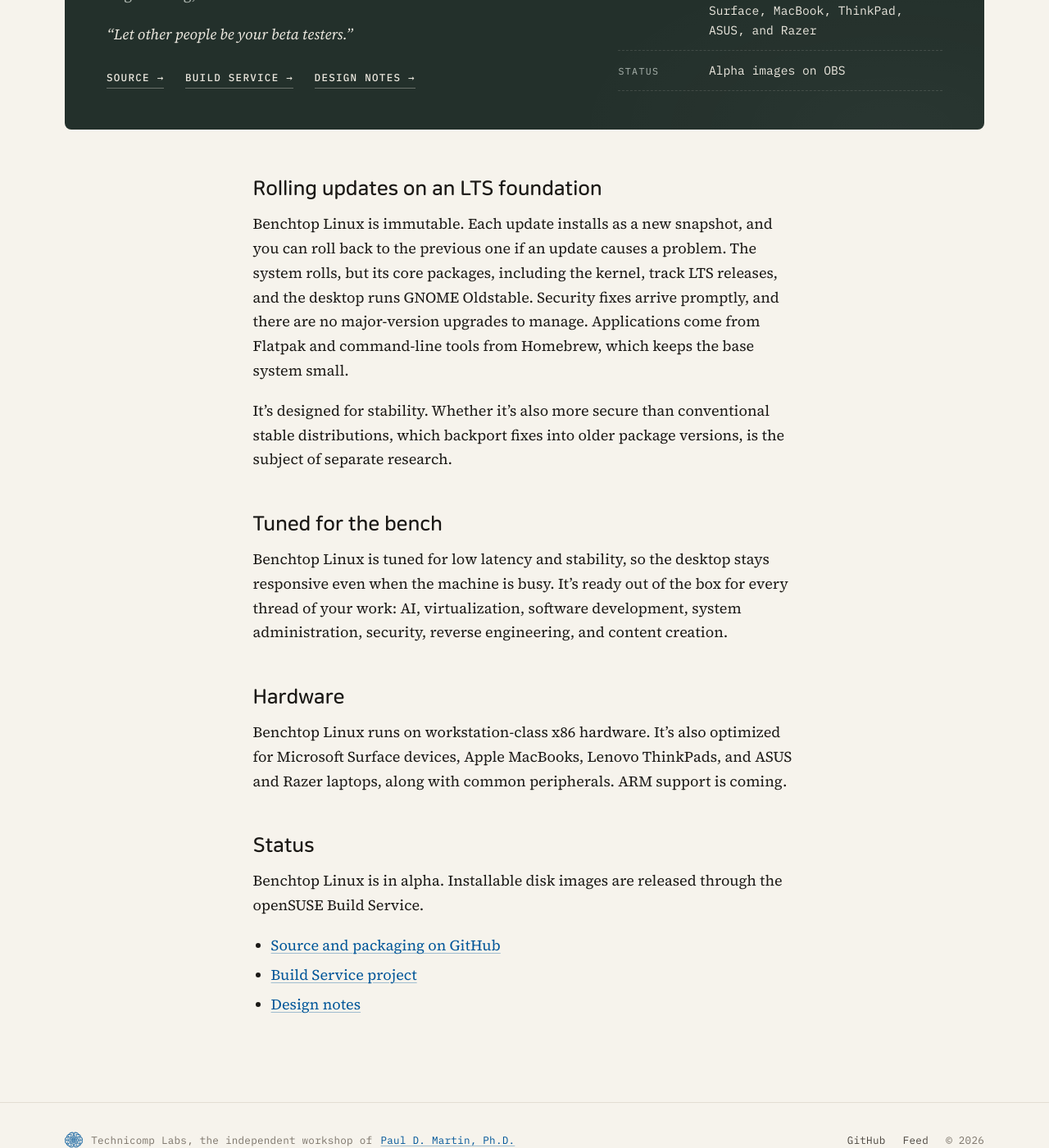
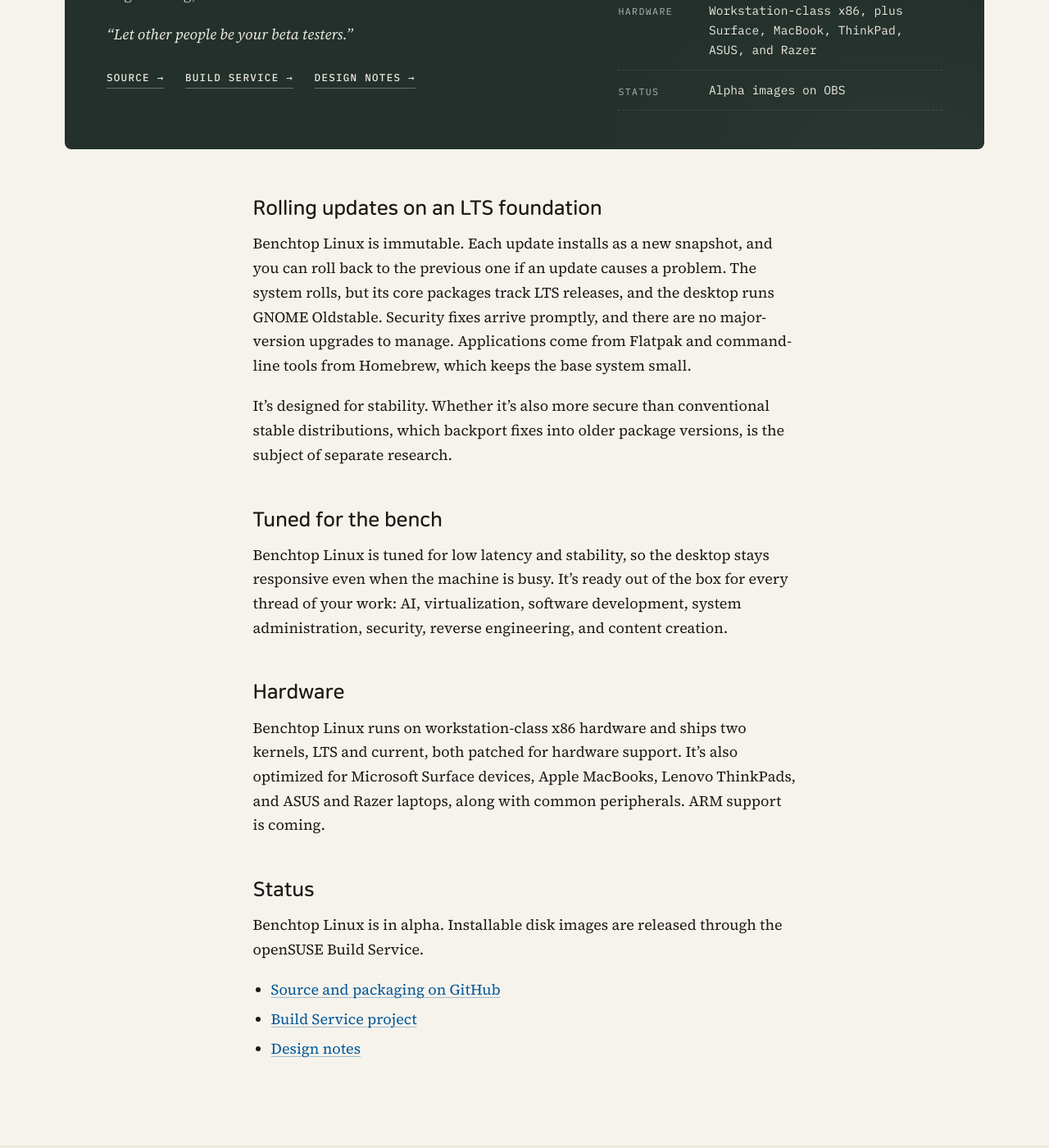
Before and after one commit to TechnicompLabs/technicomplabs.github.io, a Jekyll site: the page built from _pages/benchtop.md, in a window 1280 px wide and 1400 px high, scrolled down 773 px. Shown: the whole window at 82% size. Built offline with Jekyll 4.4.1, drawn with Linux system fonts in a browser that asks for light colours; some of the changed text lies outside the part shown.

Commit message:
Kernels: LTS and current, patched for hardware support

```diff
--- a/_includes/benchtop.html
+++ b/_includes/benchtop.html
@@ -13,7 +13,7 @@
   </div>
   <dl class="board-specs">
     <div><dt>Base</dt><dd>openSUSE Tumbleweed / MicroOS</dd></div>
-    <div><dt>Kernel</dt><dd>kernel.org LTS, verbatim</dd></div>
+    <div><dt>Kernel</dt><dd>LTS and current, patched for hardware support</dd></div>
     <div><dt>Desktop</dt><dd>GNOME Oldstable</dd></div>
     <div><dt>System</dt><dd>Immutable, btrfs snapshots</dd></div>
     <div><dt>Apps</dt><dd>Flatpak &amp; Homebrew</dd></div>
--- a/_pages/benchtop.md
+++ b/_pages/benchtop.md
@@ -18,7 +18,7 @@ description: "Technicomp Benchtop Linux, the operating system for the technical
 
 ## Rolling updates on an LTS foundation
 
-Benchtop Linux is immutable. Each update installs as a new snapshot, and you can roll back to the previous one if an update causes a problem. The system rolls, but its core packages, including the kernel, track LTS releases, and the desktop runs GNOME Oldstable. Security fixes arrive promptly, and there are no major-version upgrades to manage. Applications come from Flatpak and command-line tools from Homebrew, which keeps the base system small.
+Benchtop Linux is immutable. Each update installs as a new snapshot, and you can roll back to the previous one if an update causes a problem. The system rolls, but its core packages track LTS releases, and the desktop runs GNOME Oldstable. Security fixes arrive promptly, and there are no major-version upgrades to manage. Applications come from Flatpak and command-line tools from Homebrew, which keeps the base system small.
 
 It's designed for stability. Whether it's also more secure than conventional stable distributions, which backport fixes into older package versions, is the subject of separate research.
 
@@ -28,7 +28,7 @@ Benchtop Linux is tuned for low latency and stability, so the desktop stays resp
 
 ## Hardware
 
-Benchtop Linux runs on workstation-class x86 hardware. It's also optimized for Microsoft Surface devices, Apple MacBooks, Lenovo ThinkPads, and ASUS and Razer laptops, along with common peripherals. ARM support is coming.
+Benchtop Linux runs on workstation-class x86 hardware and ships two kernels, LTS and current, both patched for hardware support. It's also optimized for Microsoft Surface devices, Apple MacBooks, Lenovo ThinkPads, and ASUS and Razer laptops, along with common peripherals. ARM support is coming.
 
 ## Status
 
```
